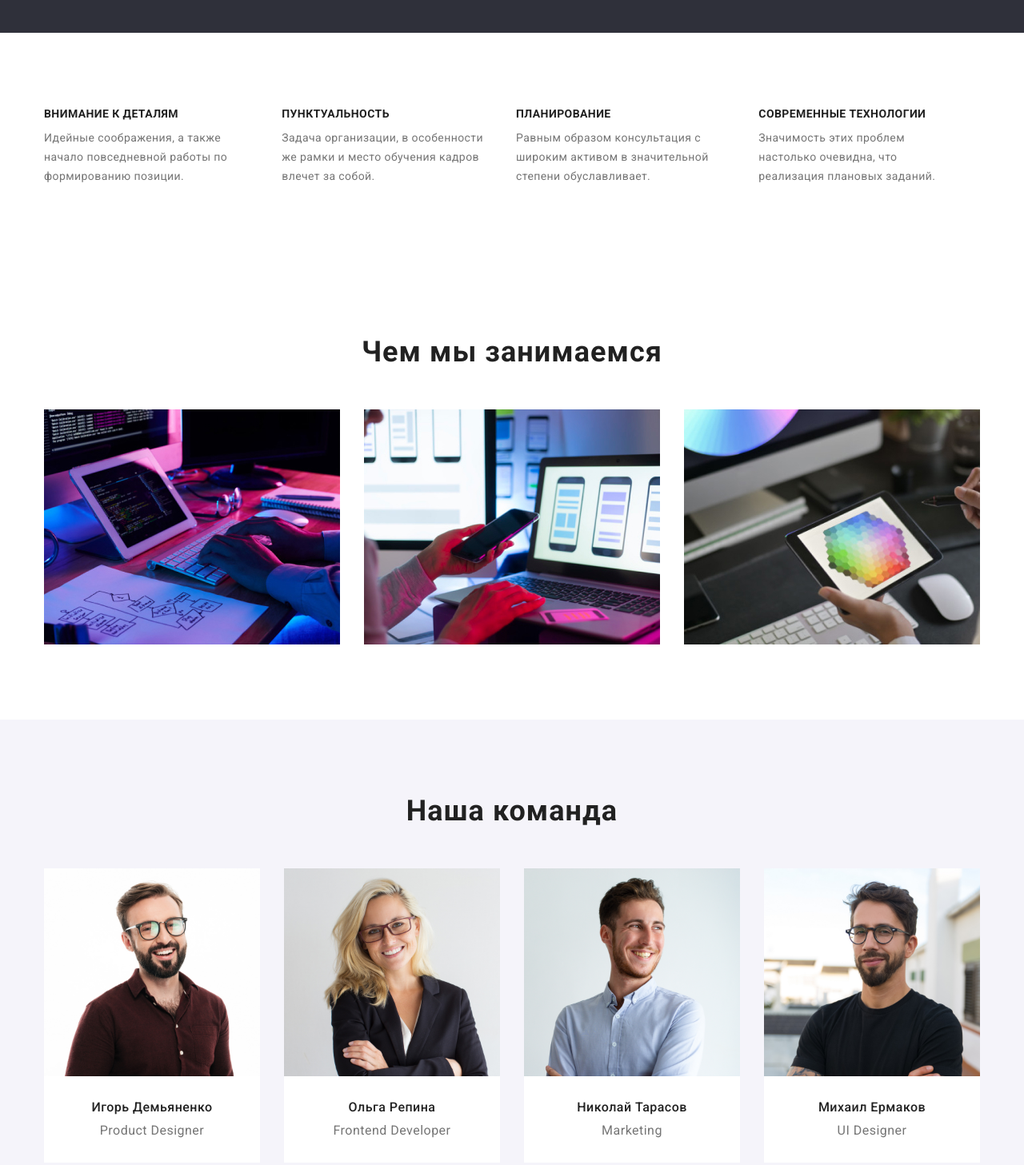
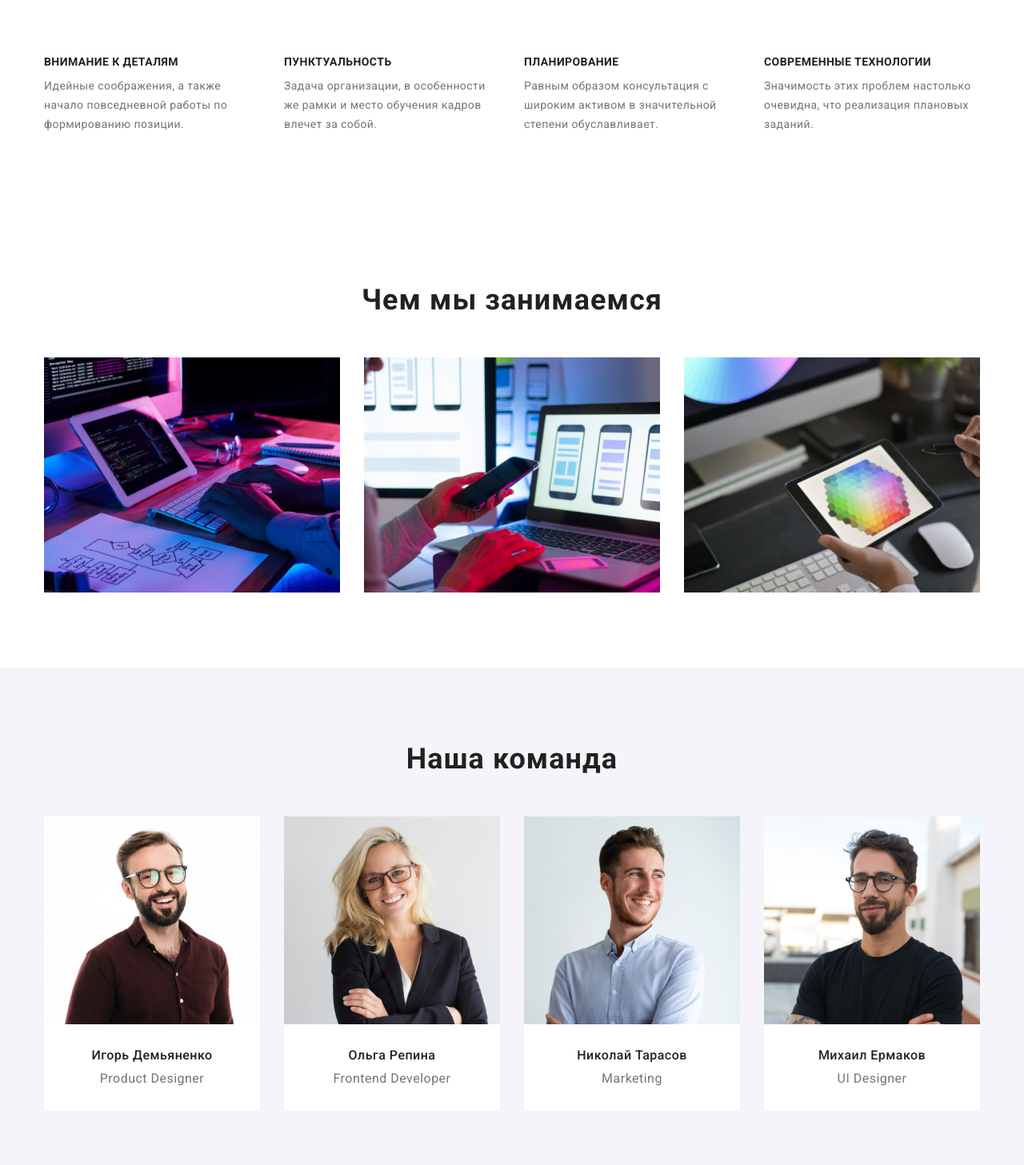
Before and after one commit to alionakaliuzhnaya/goit-markup-hw-03, a plain HTML site: page index.html in a window 1280 px wide. Shown: the part 720-2177 px from the top of the page at 80% size. Drawn offline with nearby package versions, Linux system fonts and the light colour scheme.

Commit message:
исправление хедера, марджинов

```diff
--- a/css/styles.css
+++ b/css/styles.css
@@ -57,6 +57,8 @@ body {
 
 .header {
   border-bottom: 1px solid #ececec;
+  padding-top: 32px;
+  padding-bottom: 32px;
 }
 .header-container {
   display: flex;
@@ -96,8 +98,8 @@ body {
   letter-spacing: 0.02em;
   color: var(--title-color);
   display: inline-block;
-  padding-top: 32px;
-  padding-bottom: 32px;
+  padding-top: 5px;
+  padding-bottom: 5px;
 }
 
 .site-nav:hover,
@@ -117,7 +119,6 @@ body {
   color: var(--text-color);
   text-decoration: none;
   margin-left: auto;
-  margin-right: 40px;
 }
 
 .list .contact-links:hover,
@@ -138,7 +139,7 @@ body {
   margin-right: auto;
   width: 696px;
   padding-top: 200px;
-  padding-bottom: 280px;
+  padding-bottom: 200px;
   text-align: center;
 }
 
@@ -207,12 +208,16 @@ body {
 .advantages-title {
   display: flex;
   flex-wrap: wrap;
-  margin-right: -30px;
+  margin-left: -30px;
+  margin-top: -30px;
 }
+
 .advantages-item {
-  display: block;
-  margin-right: 30px;
+  flex-basis: calc((100% - 120px) / 4);
+  margin-left: 30px;
+  margin-top: 30px;
 }
+
 /*==============activity================*/
 
 .subtitle {
@@ -228,12 +233,15 @@ body {
 
 .sub-img {
   display: flex;
-  flex-basis: calc((-100% - 90px) / 3);
+  flex-wrap: wrap;
+  margin-left: -30px;
+  margin-top: -30px;
 }
 
 .sub-img-item {
-  margin-right: 30px;
   flex-basis: calc((100% - 90px) / 3);
+  margin-left: 30px;
+  margin-top: 30px;
 }
 
 /*==============team================*/
@@ -241,16 +249,25 @@ body {
 .team {
   background-color: var(--bc-color-light);
 }
+.team-list {
+  display: flex;
+  flex-wrap: wrap;
+  margin-left: -30px;
+  margin-top: -30px;
+}
 
 .team-list-item {
   flex-basis: calc((100% - 120px) / 4);
-  margin-right: 30px;
+  margin-left: 30px;
+  margin-top: 30px;
   background-color: var(--basic-color);
 }
 .staff {
   display: block;
   padding-top: 30px;
   padding-bottom: 30px;
+  padding-left: 15px;
+  padding-right: 15px;
 }
 
 .names {
@@ -380,14 +397,14 @@ body {
 .portfolio {
   display: flex;
   flex-wrap: wrap;
-  margin-right: -30px;
-  margin-bottom: -30px;
+  margin-left: -30px;
+  margin-top: -30px;
 }
 
 .portfolio-item {
   flex-basis: calc((100% - 90px) / 3);
-  margin-right: 30px;
-  margin-bottom: 30px;
+  margin-left: 30px;
+  margin-top: 30px;
 }
 
 .project {
--- a/index.html
+++ b/index.html
@@ -50,7 +50,7 @@
       <section class="section">
         <!--<h2>Наши преимущества</h2>-->
         <div class="container">
-          <ul class="advanteges-title list">
+          <ul class="advantages-title list">
             <li class="advantages-item">
               <h3 class="advantages">Внимание к деталям</h3>
               <p class="advantages-description">
```
